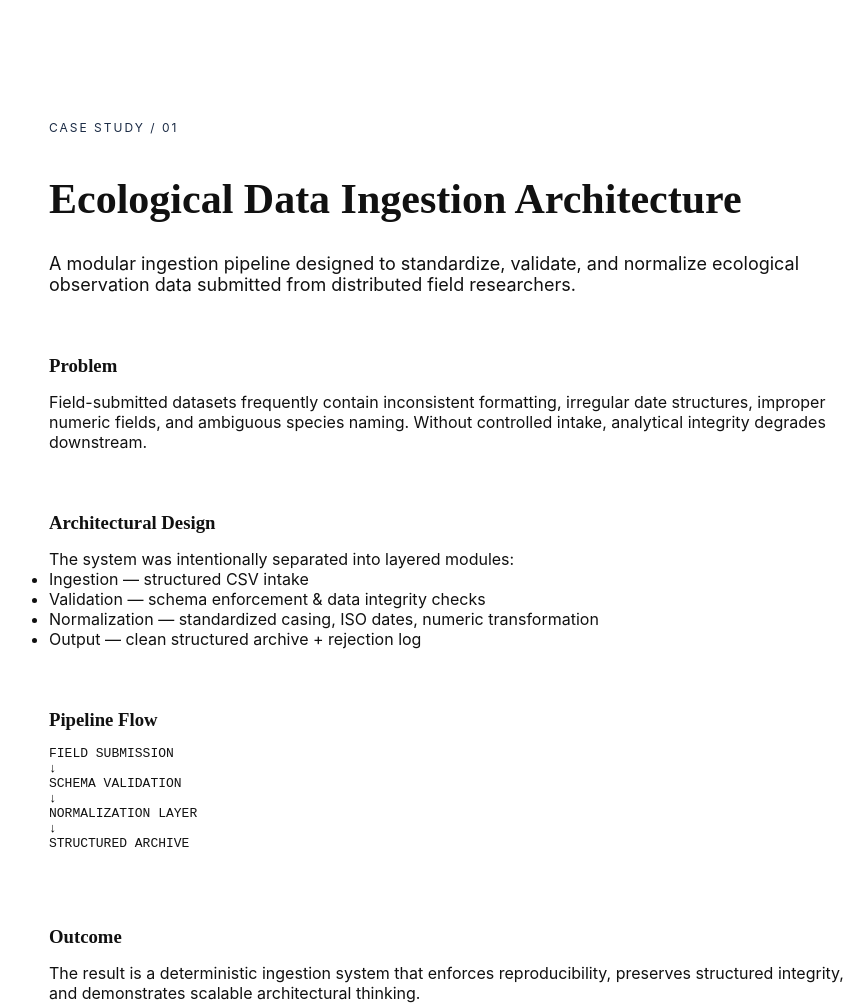
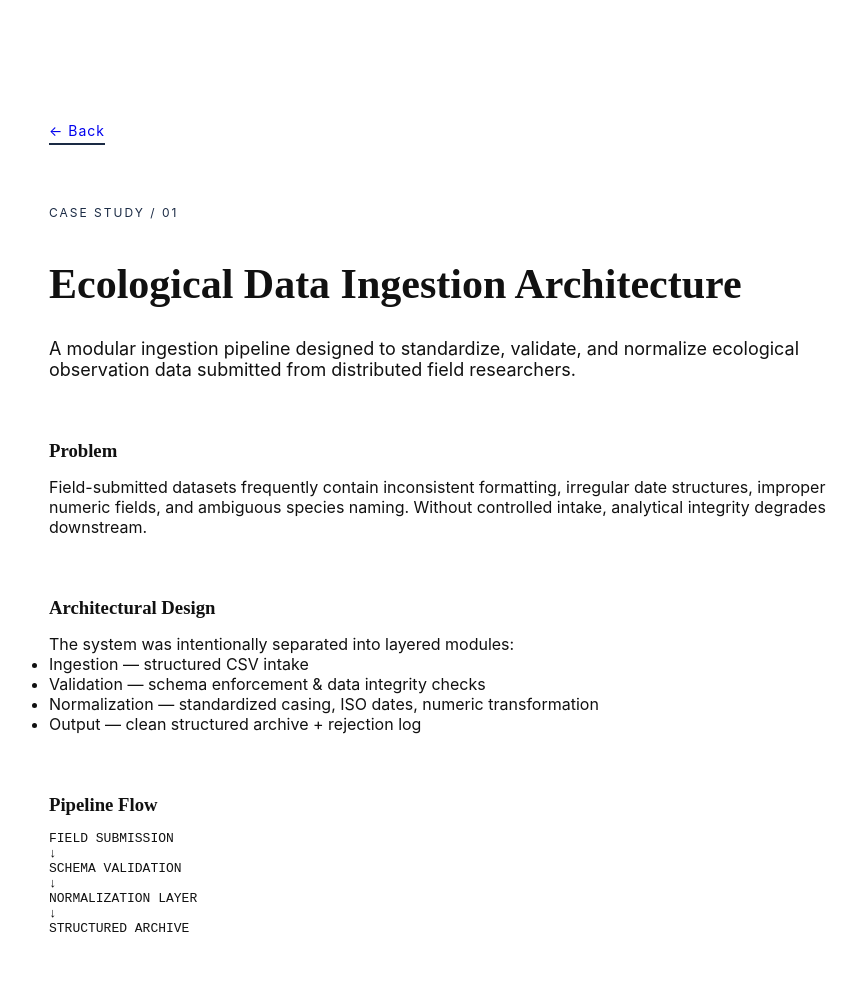
Before and after one commit to mallie-source/malwandla, a plain HTML site: page case-study-ingestion.html in a window 1280 px wide. Shown: the top 1006 px of the page, without its empty margins (181-1038 px from the left). Drawn offline with Linux system fonts and the light colour scheme.

Commit message:
added minimal back navigation to case study page

```diff
--- a/case-study-ingestion.html
+++ b/case-study-ingestion.html
@@ -8,6 +8,8 @@
 <body>
 
   <section class="case-study">
+
+      <a href="index.html" class="back-link">← Back</a>
 
     <div class="case-label">CASE STUDY / 01</div>
 
--- a/styles.css
+++ b/styles.css
@@ -329,3 +329,12 @@ body {
   border-bottom: 2px solid #1a2a44;
   padding-bottom: 4px;
 }
+.back-link {
+  display: inline-block;
+  margin-bottom: 60px;
+  text-decoration: none;
+  font-size: 14px;
+  letter-spacing: 1px;
+  border-bottom: 2px solid #1a2a44;
+  padding-bottom: 4px;
+}
```
